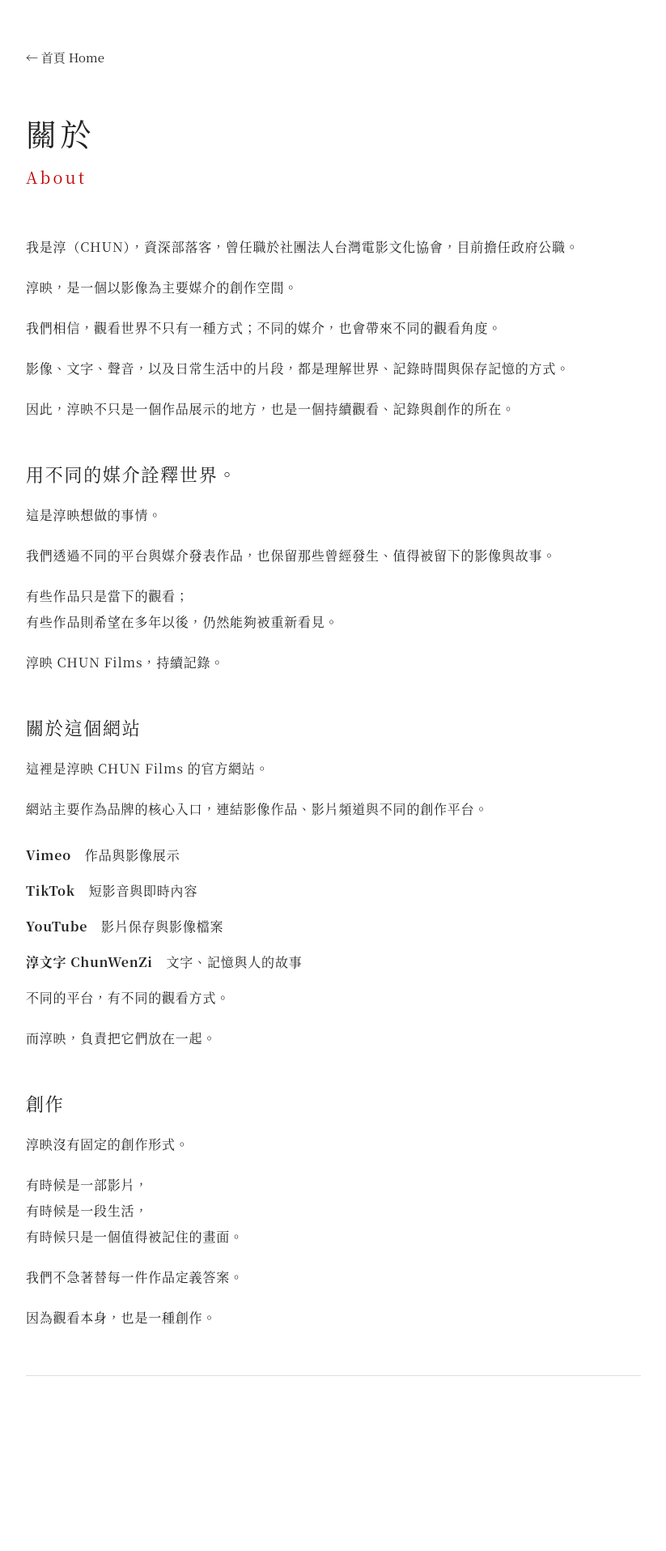
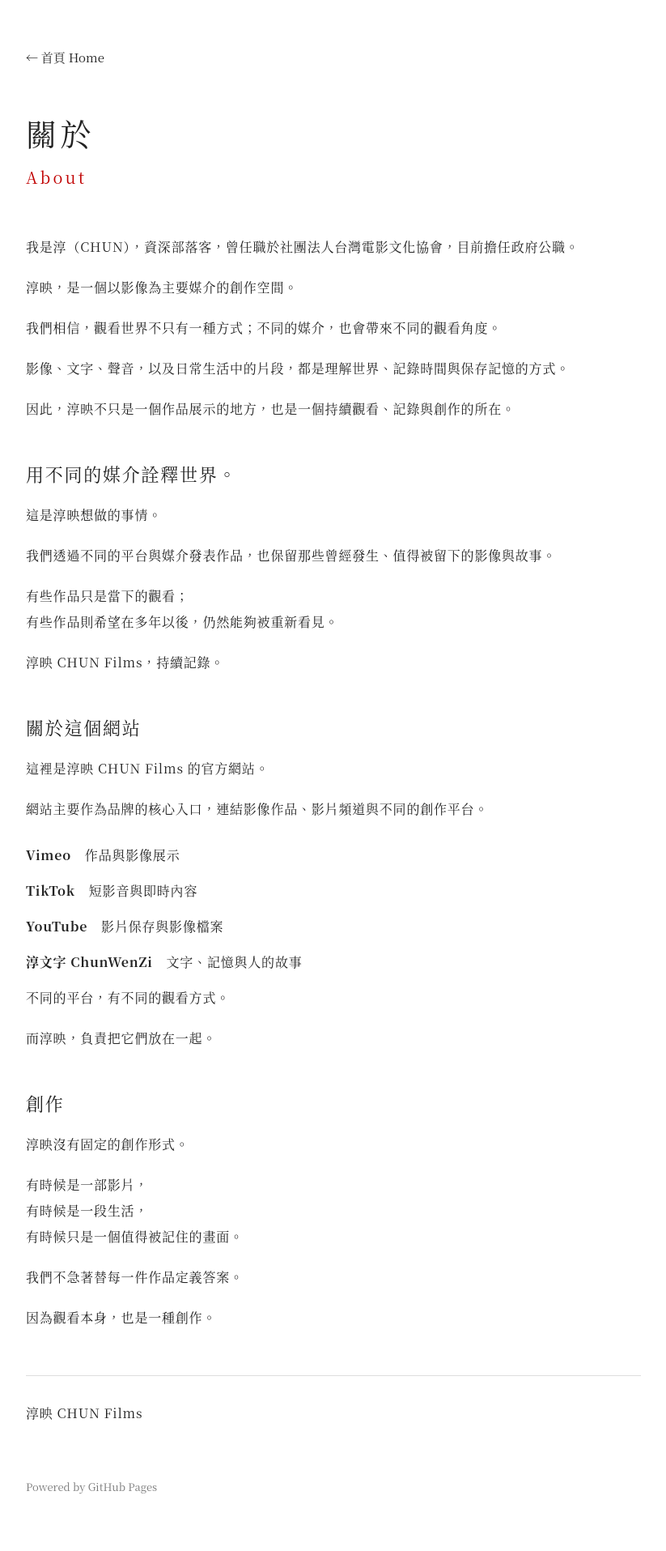
Before and after one commit to maochunweitw/chunfilms, a Jekyll site: the page about.html, which Jekyll copies as it is, in a window 1280 px wide. Shown: the whole page at 81% size, without its empty margins (228-1051 px from the left). Built offline with Jekyll 4.4.1, drawn with Linux system fonts in a browser that asks for light colours; before the commit the page ends 1817 px from its top, so only the background shows below that.

Commit message:
Update about.html

```diff
--- a/about.html
+++ b/about.html
@@ -3,6 +3,12 @@
 <head>
   <meta charset="UTF-8">
   <meta name="viewport" content="width=device-width, initial-scale=1.0">
+
+  <!-- 思源宋體／Noto Serif TC -->
+  <link rel="preconnect" href="https://fonts.googleapis.com">
+  <link rel="preconnect" href="https://fonts.gstatic.com" crossorigin>
+  <link href="https://fonts.googleapis.com/css2?family=Noto+Serif+TC:wght@400;500&display=swap" rel="stylesheet">
+
   <title>關於 About｜淳映 CHUN Films</title>
 
   <style>
@@ -250,3 +256,17 @@
     <div class="closing">
 
       <p>
+        淳映 CHUN Films
+      </p>
+
+    </div>
+
+    <footer>
+      Powered by
+      <a href="https://pages.github.com/">GitHub Pages</a>
+    </footer>
+
+  </main>
+
+</body>
+</html>
```
